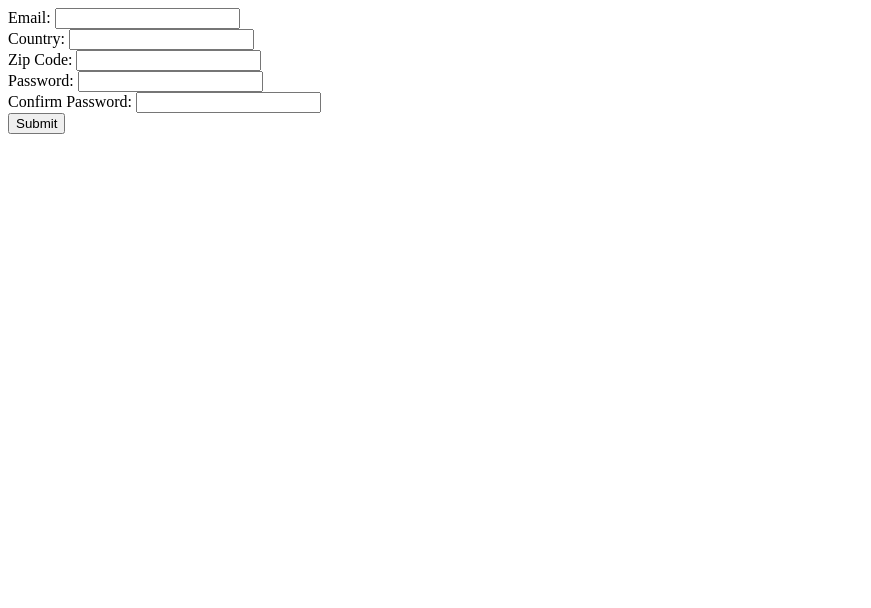
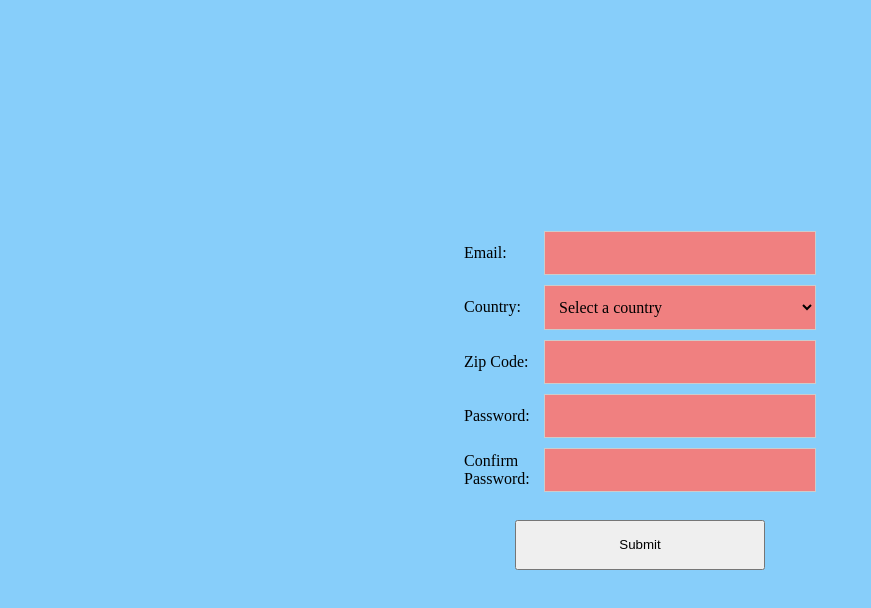
Before and after one commit to CadeLarrabee/javatests, a plain HTML site: page FormValidationTest/index.html in a window 1280 px wide. Shown: the whole page, without its empty margins (0-871 px from the left). Drawn offline with Linux system fonts and the light colour scheme.

Commit message:
running final test

```diff
--- a/FormValidationTest/index.html
+++ b/FormValidationTest/index.html
@@ -5,9 +5,10 @@
     <meta name="viewport" content="width=device-width, initial-scale=1.0" />
     <title>Document</title>
     <script src="main.js" defer></script>
-    <style src="styles.css"></style>
+    <link rel="stylesheet" href="styles.css" />
   </head>
   <body>
+    <div class="formWrapper">
       <form id="registrationForm" action="#" method="POST">
         <div class="form-group">
           <label for="email">Email:</label>
@@ -15,13 +16,18 @@
             type="email"
             id="email"
             name="email"
-          pattern=".+@example\.com"
+            pattern=".+@gmail\.com"
             required
           />
         </div>
         <div class="form-group">
           <label for="country">Country:</label>
-        <input type="text" id="country" name="country" required />
+          <select class="countrySelect" name="country" required>
+            <option value="">Select a country</option>
+            <option value="US">United States</option>
+            <option value="CA">Canada</option>
+            <option value="UK">United Kingdom</option>
+          </select>
         </div>
         <div class="form-group">
           <label for="zipcode">Zip Code:</label>
@@ -30,6 +36,8 @@
             id="zipcode"
             name="zipcode"
             pattern="[0-9]{5}"
+            max-length="5"
+            min-length="5"
             required
           />
         </div>
@@ -46,7 +54,8 @@
             required
           />
         </div>
-      <button type="submit">Submit</button>
+        <button type="submit" class="submitBtn">Submit</button>
       </form>
+    </div>
   </body>
 </html>
--- a/FormValidationTest/main.js
+++ b/FormValidationTest/main.js
@@ -1,9 +1,18 @@
-//email validation
-//must have a real email at the end, an @ symbol
-//country
-//probably a choice menu with every country in it
-//zip code
-//5 numbers
-//password
-//has to have a capital, an uppercase, and a !@%$# symbol
-//confirm password
+const passwordInput = document.getElementById("password");
+const confirmPasswordInput = document.getElementById("confirmPassword");
+const passwordError = document.getElementById("passwordError");
+
+// Function to validate password match
+function validatePasswordMatch() {
+  if (passwordInput.value !== confirmPasswordInput.value) {
+    passwordError.textContent = "Passwords do not match";
+    document.appendChild(passwordError);
+  } else {
+    passwordError.textContent = "";
+    document.removeChild(passwordError);
+  }
+}
+
+// Add event listeners to trigger validation on blur
+passwordInput.addEventListener("blur", validatePasswordMatch);
+confirmPasswordInput.addEventListener("blur", validatePasswordMatch);
--- a/FormValidationTest/styles.css
+++ b/FormValidationTest/styles.css
@@ -1,6 +1,70 @@
-form:valid {
-  background-color: green;
+* {
+  padding: 0px;
+  margin: 0px;
 }
-form:invalid {
-  background-color: red;
+input,
+textarea,
+select {
+  /* Reset border and padding */
+  border: 1px solid #ccc;
+  padding: 6px 10px;
+
+  /* Reset font */
+  font-family: inherit;
+  font-size: inherit;
+
+  /* Reset background */
+  background-color: #fff;
+
+  width: 250px;
+  height: 30px;
 }
+input:valid,
+select:valid {
+  background-color: lightgreen;
+}
+input:invalid,
+select:invalid {
+  background-color: lightcoral;
+}
+.formWrapper {
+  background-color: lightskyblue;
+  display: flex;
+  justify-content: center;
+  align-items: center;
+  height: 100dvh;
+  width: 100dvw;
+}
+form {
+  display: flex;
+  flex-direction: column;
+  height: 600px;
+  width: 600px;
+  gap: 10px;
+  justify-content: center;
+  align-items: center;
+}
+.form-group {
+  display: flex;
+  flex-direction: row;
+}
+.form-group label {
+  width: 80px;
+  align-self: center;
+}
+.countrySelect {
+  height: 45px;
+}
+.form-group input {
+  justify-self: end;
+  width: 250px;
+  height: 30px;
+}
+.submitBtn {
+  width: 250px;
+  height: 50px;
+  margin-top: 18px;
+}
+select {
+  width: 272px;
+}
```
Lines whose indentation alone changed are shown as unchanged.
